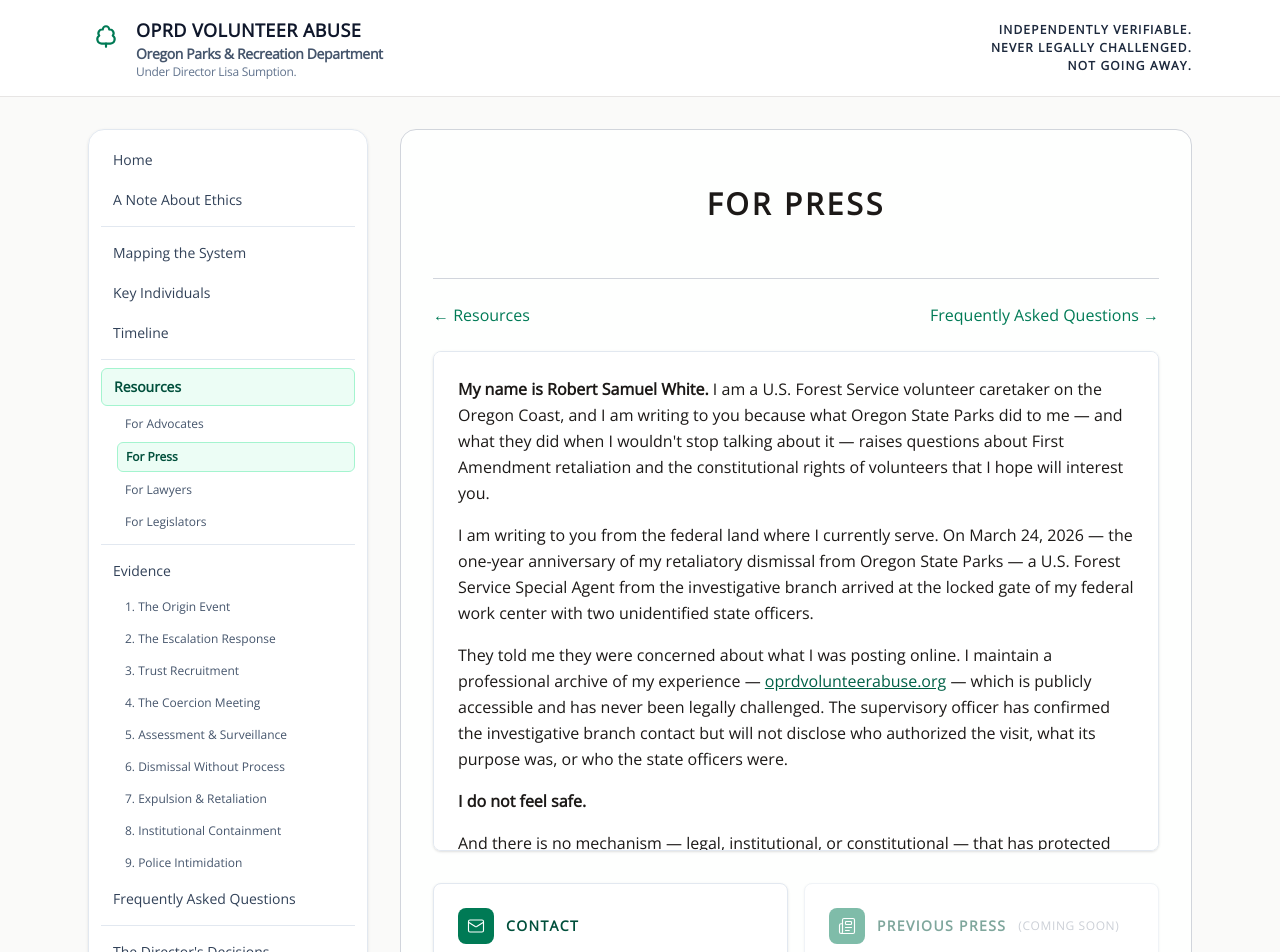
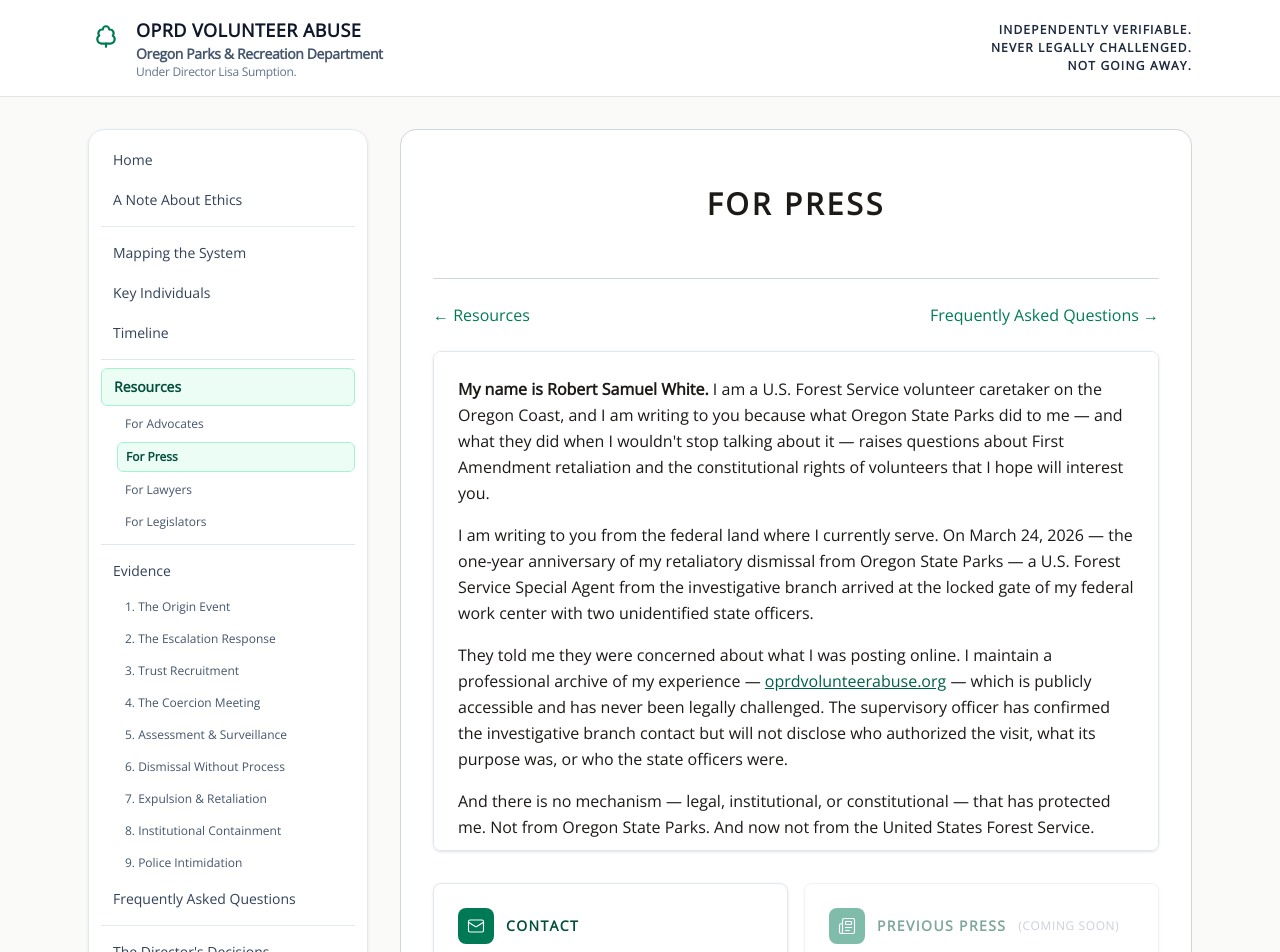
Before and after one commit to rswfire/rswfire.oprd, a Next.js app: page /resources/press in a window 1280 px wide. Shown: the top 952 px of the page. Built offline with nearby package versions, Linux system fonts and the light colour scheme.

Commit message:
Updated AdvocateLetter.tsx

```diff
--- a/components/resources/AdvocateLetter.tsx
+++ b/components/resources/AdvocateLetter.tsx
@@ -18,8 +18,6 @@
                 <p>
                     They told me they were concerned about what I was posting online. I maintain a professional archive of my experience &mdash; <Link href="/" className="underline text-emerald-800 hover:text-emerald-600">oprdvolunteerabuse.org</Link> &mdash; which is publicly accessible and has never been legally challenged. The supervisory officer has confirmed the investigative branch contact but will not disclose who authorized the visit, what its purpose was, or who the state officers were.
                 </p>
-
-                <p className="font-semibold">I do not feel safe.</p>
 
                 <p>
                     And there is no mechanism &mdash; legal, institutional, or constitutional &mdash; that has protected me. Not from Oregon State Parks. And now not from the United States Forest Service.
```
